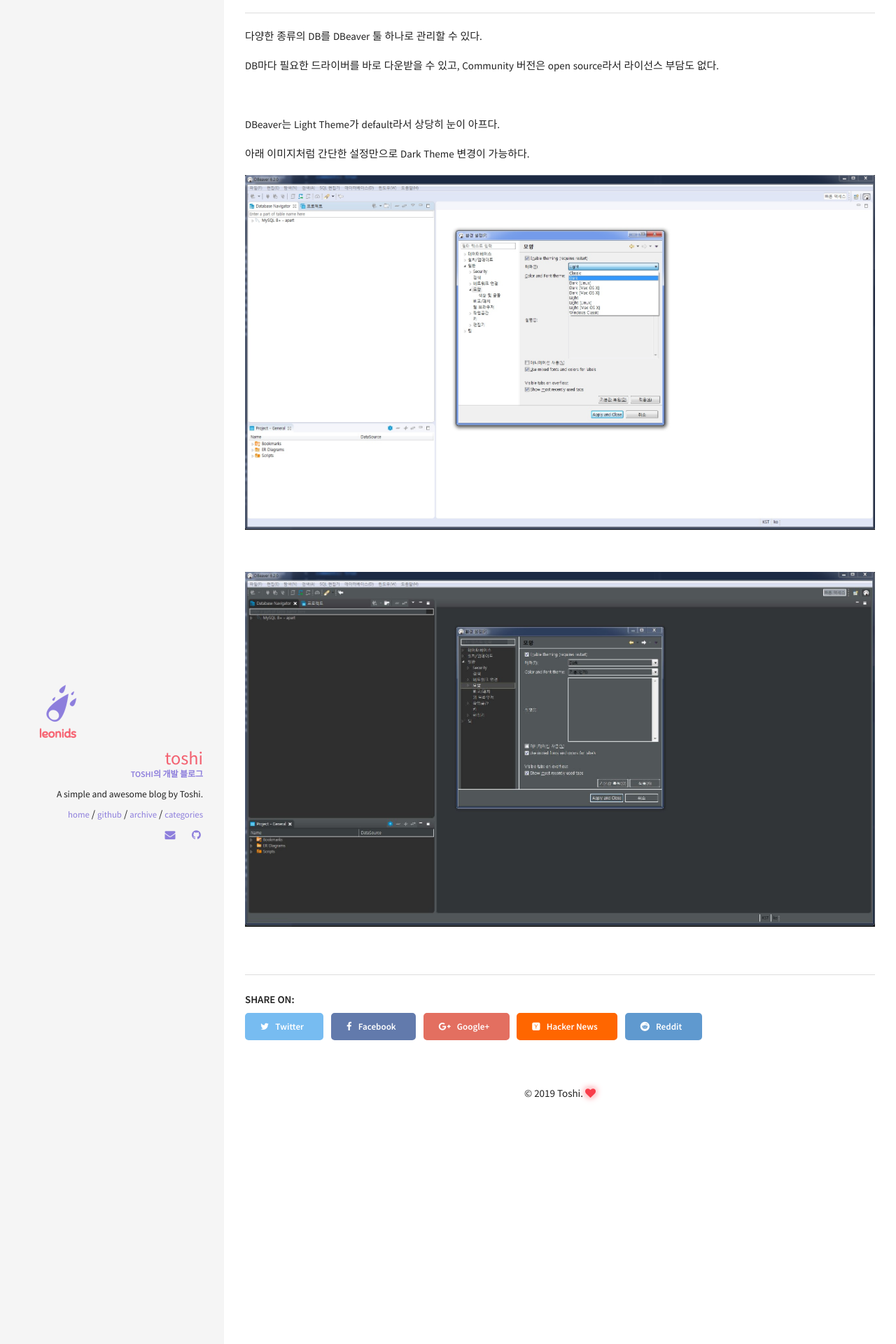
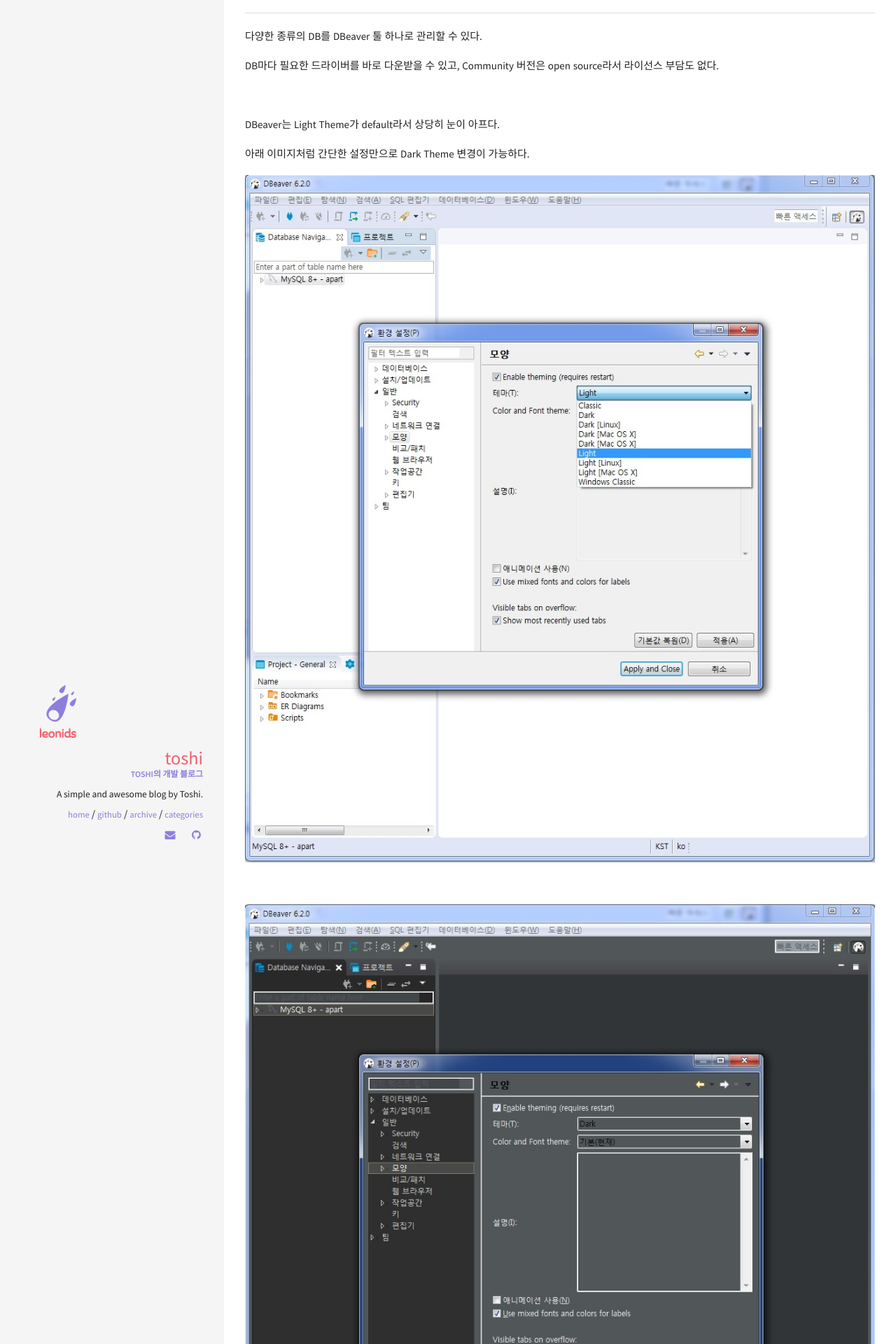
Before and after one commit to toshi15shkim/toshi15shkim.github.io, a Jekyll site: the page built from _posts/2019/2019-09-16-dvp-dbeaver-theme.md, in a window 1280 px wide. Shown: the part 326-2246 px from the top of the page at 70% size. Built offline with Jekyll 4.4.1, drawn with Linux system fonts in a browser that asks for light colours.

Commit message:
2019-09-16 update

```diff
--- a/_posts/2019/2019-09-16-dvp-dbeaver-theme.md
+++ b/_posts/2019/2019-09-16-dvp-dbeaver-theme.md
@@ -19,8 +19,8 @@ DBeaver는 Light Theme가 default라서 상당히 눈이 아프다.
 아래 이미지처럼 간단한 설정만으로 Dark Theme 변경이 가능하다.
 
 
-![Smithsonian Image](/img/2019/190916/1.light.jpg){: width="1900"}
+![Smithsonian Image](/img/2019/190916/1.light.jpg){: width="990"}
 
 <br/>
 
-![Smithsonian Image](/img/2019/190916/2.dark.jpg){: width="1900"}
+![Smithsonian Image](/img/2019/190916/2.dark.jpg){: width="990"}
```
Also changed, not shown: img/2019/190916/1.light.jpg, img/2019/190916/2.dark.jpg.
